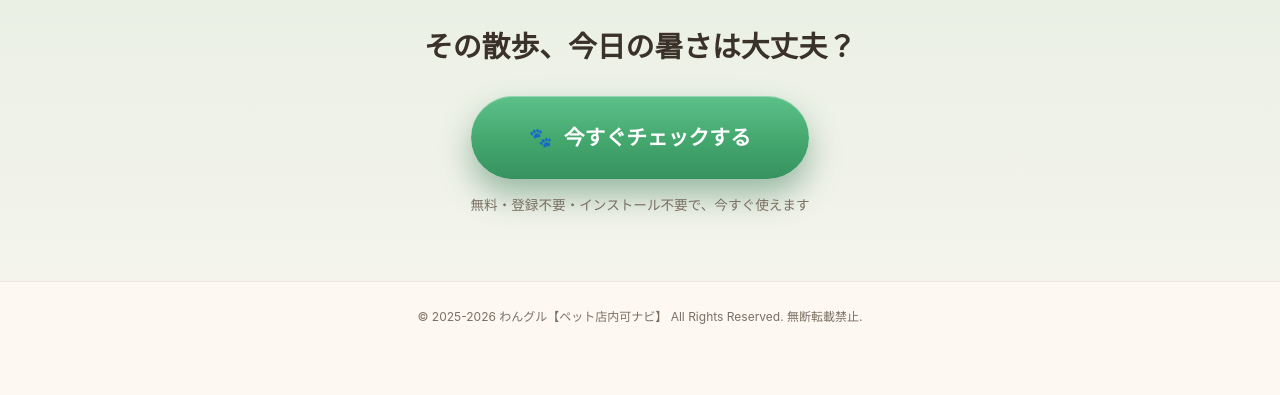
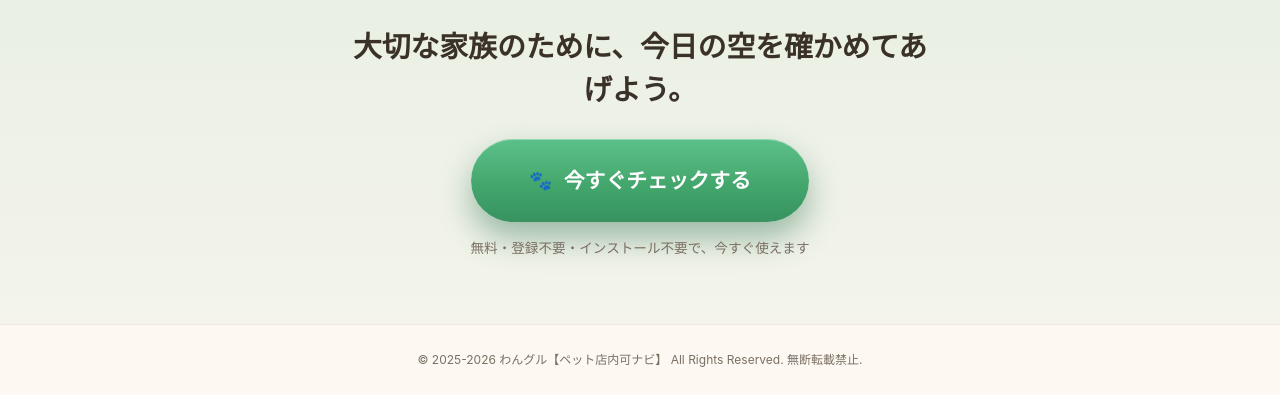
Before and after one commit to dognavi/dog-walk-risk-checker-lp, a plain HTML site: page index.html in a window 1280 px wide. Shown: the part 3493-3888 px from the top of the page. Before the commit the page ends 3845 px from the top, so only its background shows below. Drawn offline with Linux system fonts and the light colour scheme.

Commit message:
締めセクションのコピーを行動喚起フレーズに変更
ヘッダーと同じ文言の繰り返しを避け、締めは「大切な家族のために、
今日の空を確かめてあげよう。」という飼い主への呼びかけに差し替え。

Co-Authored-By: Claude Sonnet 5 <noreply@anthropic.com>

```diff
--- a/index.html
+++ b/index.html
@@ -66,7 +66,7 @@
         <img class="cta-closing__image" src="images/footer.png" alt="こちらを向いて笑っている犬のイラスト">
       </div>
       <div class="cta-closing__content">
-        <h2>その散歩、今日の暑さは大丈夫？</h2>
+        <h2>大切な家族のために、今日の空を確かめてあげよう。</h2>
         <a class="cta-button" href="https://dognavi.github.io/dog-walk-risk-checker/?ref=lp" target="_blank" rel="noopener noreferrer">今すぐチェックする</a>
         <p class="microcopy">無料・登録不要・インストール不要で、今すぐ使えます</p>
       </div>
```
